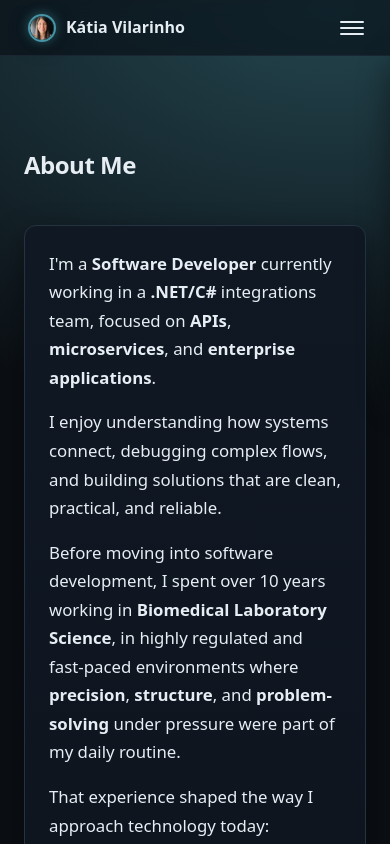
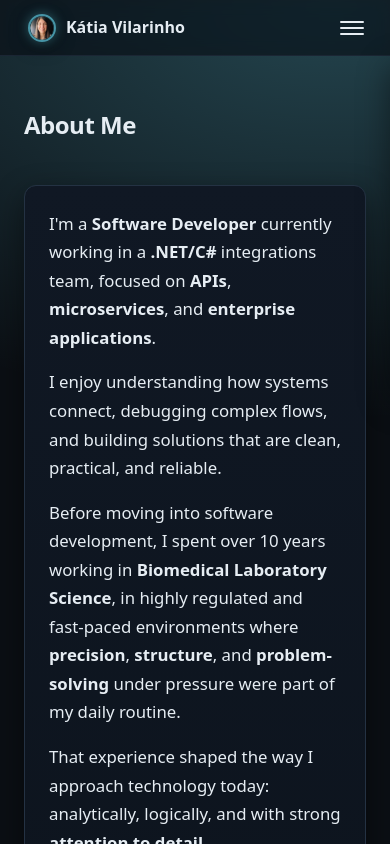
Before and after one commit to Kvilarinho/kvilarinho.github.io, a React (Vite) app: page /about in a window 390 px wide. Shown: the top 844 px of the page. Built offline with nearby package versions, Linux system fonts and the light colour scheme.

Commit message:
feat: enhance responsive styles for projects and contacts sections

```diff
--- a/assets/css/styles.css
+++ b/assets/css/styles.css
@@ -635,6 +635,31 @@ img[alt]:not([src*="/"]) { display: none; }
   }
 }
 
+@media (max-width: 768px) {
+  section.projects {
+    padding-left: 0 !important;
+    padding-right: 0 !important;
+  }
+  section.projects > h2 {
+    padding-left: var(--s-4);
+  }
+  section.about,
+  section.experience,
+  section.education,
+  section.projects,
+  section.skills,
+  section.contacts {
+    padding-top: 40px;
+  }
+}
+
+@media (max-width: 600px) {
+  .contact-items,
+  section.contacts > div {
+    grid-template-columns: 1fr !important;
+  }
+}
+
 /* Mobile small */
 @media (max-width: 480px) {
   .site-header>nav {
--- a/src/pages/ContactsPage.jsx
+++ b/src/pages/ContactsPage.jsx
@@ -16,7 +16,7 @@ export default function ContactsPage() {
                     Feel free to reach out through any of the channels below.
                 </p>
 
-                <div style={{ display: 'grid', gridTemplateColumns: 'repeat(3, 1fr)', gap: '16px' }}>
+                <div style={{ display: 'grid', gridTemplateColumns: 'repeat(auto-fit, minmax(200px, 1fr))', gap: '16px' }}>
 
                     <a href="mailto:katia@katiavilarinho.dev" className="card" style={{ display: 'flex', flexDirection: 'column', alignItems: 'center', gap: '12px', textAlign: 'center', textDecoration: 'none', color: 'var(--text)' }}>
                         <MdEmail size={32} color="var(--accent)" />
--- a/src/pages/ProjectsPage.jsx
+++ b/src/pages/ProjectsPage.jsx
@@ -22,7 +22,7 @@ export default function ProjectsPage() {
             <section className={`projects page-enter ${visible ? 'page-visible' : ''}`} id="projects">
                 <h2>Projects</h2>
 
-                <div style={{ position: 'relative', padding: '0 24px' }}>
+                <div style={{ position: 'relative', padding: '0 40px' }}>
                     <div ref={emblaRef} style={{ overflow: 'hidden' }}>
                         <div style={{ display: 'flex', gap: '12px', alignItems: 'stretch' }}>
                             {projects.map((project) => (
@@ -30,7 +30,7 @@ export default function ProjectsPage() {
                                     key={project.slug}
                                     className="card project-card"
                                     onClick={() => navigate(`/project/${project.slug}`)}
-                                    style={{ flex: '0 0 420px', display: 'flex', flexDirection: 'column', height: '520px', cursor: 'pointer' }}
+                                    style={{ flex: '0 0 min(420px, 80vw)', display: 'flex', flexDirection: 'column', height: '520px', cursor: 'pointer' }}
                                 >
                                     <div style={{ height: '160px', borderRadius: '8px', overflow: 'hidden', marginBottom: '12px', background: 'var(--border)', flexShrink: 0 }}>
                                         {project.image ? (
```
